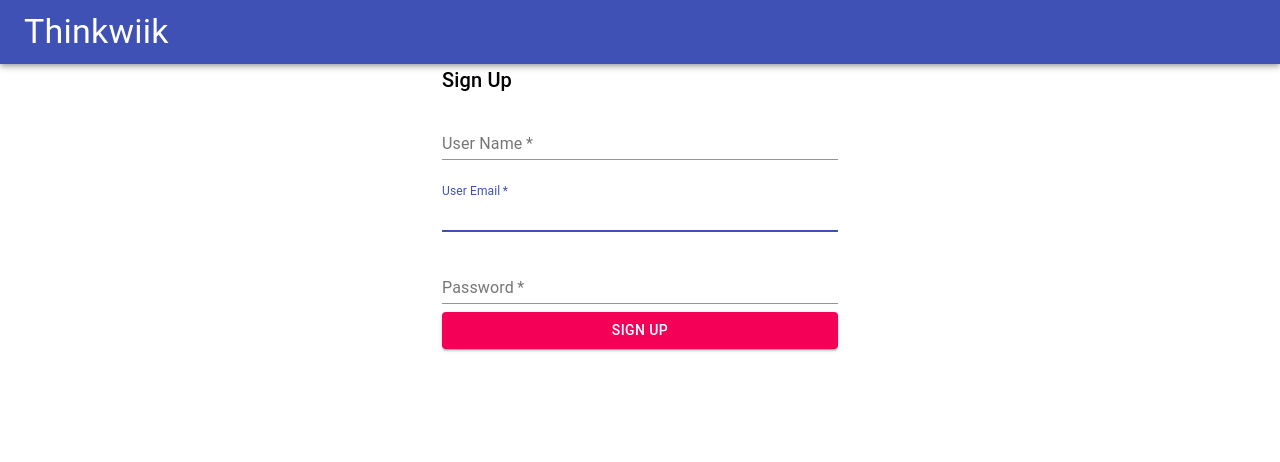
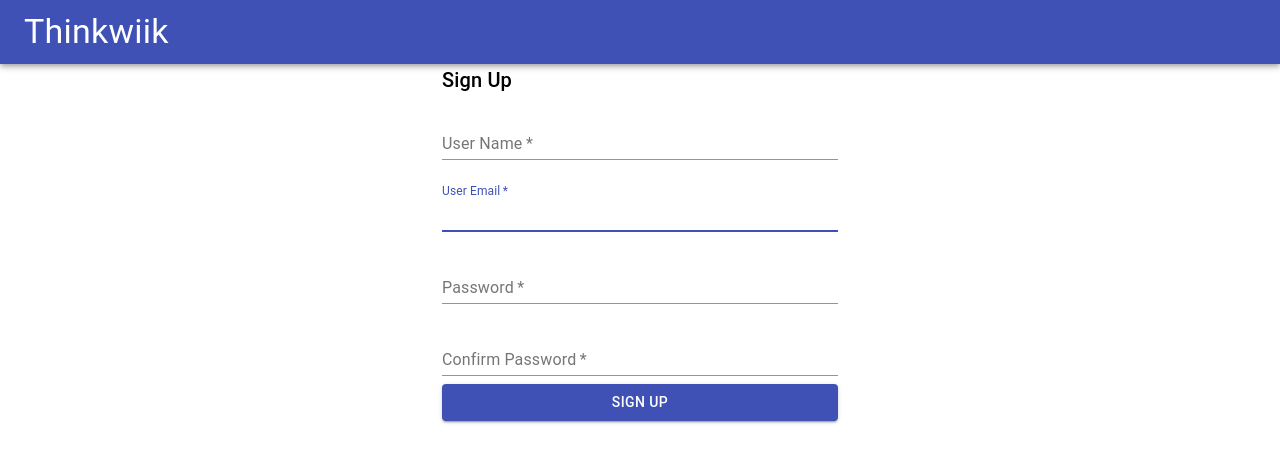
Before and after one commit to soumyagarnaik/thinkwiktask, a React (Create React App) app: page /register in a window 1280 px wide. Shown: the top 462 px of the page. Built offline with nearby package versions, Linux system fonts and the light colour scheme.

Commit message:
Add register reducer and action and use them in Register Page

```diff
--- a/src/action/userAction.js
+++ b/src/action/userAction.js
@@ -11,7 +11,7 @@
         }
     ]
 
-    export const login = (userName, password) => async (dispatch) => {
+    export const login = (userName, password) =>  (dispatch) => {
         try {
           dispatch({
             type: USER_LOGIN_REQUEST,
@@ -39,14 +39,14 @@
         document.location.href = '/login'
       }
 
-      export const register = (name, email, password) => async (dispatch) => {
+      export const register = (userName, email, password) =>  (dispatch) => {
         try {
           dispatch({
             type: USER_REGISTER_REQUEST,
           })
 
+          const data = userData.find(data => data.userName === userName && data.email === email && data.password === password )
 
-          const data = {"name":'Raj Singh',"email":"raj@example.com","user_name":'raj035',"password":"raj123"}
 
           dispatch({
             type: USER_REGISTER_SUCCESS,
--- a/src/pages/DocumentDashboard.js
+++ b/src/pages/DocumentDashboard.js
@@ -36,7 +36,7 @@
                 id="menu-appbar"
                 anchorEl={anchorEl}
                 anchorOrigin={{
-                  vertical: 'bottom',
+                  vertical: 'top',
                   horizontal: 'right',
                 }}
                 keepMounted
@@ -44,7 +44,6 @@
                   vertical: 'top',
                   horizontal: 'right',
                 }}
-
                 open={open}
                 onClose={handleClose}
               >
--- a/src/pages/Register.js
+++ b/src/pages/Register.js
@@ -1,14 +1,36 @@
-import React,{useState} from 'react'
+import React,{useState,useEffect} from 'react'
 import {Container,TextField,Box,Button, Typography,AppBar,Toolbar} from '@material-ui/core'
-
+import { useNavigate } from 'react-router-dom'
+import { useSelector,useDispatch} from 'react-redux'
+import { register } from '../action/userAction'
 
 const Register = () => {
   const [userName,setUserName] =useState('')
   const [email,setEmail] =useState('')
   const [password,setPassword] =useState('')
-  const handleSubmit= () => {
+  const [confirmPassword,setConfirmPassword] =useState('')
+  const [message,setMessage] =useState('')
+  const dispatch = useDispatch()
+    const userRegister = useSelector((state) => state.userRegister)
+    const { loading, error, userInfo } = userRegister
 
+  const navigate = useNavigate()
+
+  const handleSubmit= (e) => {
+    e.preventDefault()
+    if(password !== confirmPassword) {
+      setMessage('Password do not match')
+    }else {
+      dispatch(register(userName,email,password))
+    }
   }
+  useEffect(() => {
+    if(userInfo && userInfo.userName === 'raj035' && userInfo.email === 'raj@example.com' && userInfo.password === 'raj123' ){
+      setTimeout(()=> {
+        navigate('/dashboard')
+      },3000)
+    }
+},[navigate,userInfo])
   return (
     <>
     <AppBar position="static">
@@ -60,12 +82,24 @@
               autoComplete="current-password"
               onChange = {e => setPassword(e.target.value)}
             />
+             <TextField
+              margin="normal"
+              required
+              fullWidth
+              name="confirmPassword"
+              label="Confirm Password"
+              type="password"
+              id="confirmPassword"
+              autoComplete="confirm-password"
+              onChange = {e => setConfirmPassword(e.target.value)}
+            />
+            {message}
             <Button
               type="submit"
               fullWidth
               variant="contained"
               sx={{ mt: 3, mb: 2 }}
-              color='secondary'
+              color='primary'
             >
               Sign Up
             </Button>
--- a/src/store.js
+++ b/src/store.js
@@ -1,10 +1,11 @@
 import { createStore, combineReducers,applyMiddleware } from 'redux'
-import { userLoginReducer } from './reducer/userReducer'
+import { userLoginReducer,userRegisterReducer } from './reducer/userReducer'
 import thunk from 'redux-thunk'
 import { composeWithDevTools } from 'redux-devtools-extension'
 
 const reducer = combineReducers({
-    userLogin:userLoginReducer
+    userLogin:userLoginReducer,
+    userRegister:userRegisterReducer
 })
 
 const userInfoFromStorage = localStorage.getItem('userInfo')
```
